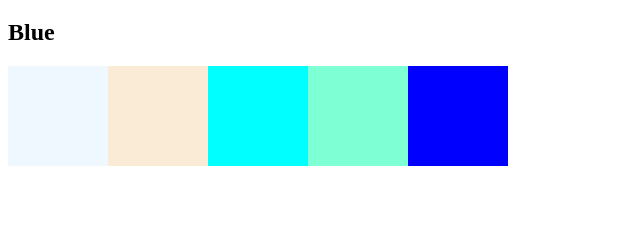
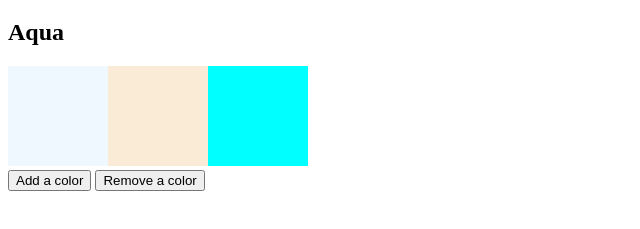
Before and after one commit to kristinejensen/phi-color-block-walkthrough, a plain HTML site: page index.html in a window 1280 px wide. Shown: the part 61-290 px from the top of the page, without its empty margins (0-640 px from the left). Drawn offline with Linux system fonts and the light colour scheme.

Commit message:
Created buttons to add and remove colors

```diff
--- a/client.js
+++ b/client.js
@@ -1,20 +1,13 @@
-var colorArray = ['AliceBlue', 'AntiqueWhite', 'Aqua', 'Aquamarine', 'Blue']; // This creates our array of colors. Generally, it's a good idea to put variables at the top of the code block.
+var colorArray = ['AliceBlue', 'AntiqueWhite', 'Aqua', 'Aquamarine', 'Blue', 'red', 'pink']; // This creates our array of colors. Generally, it's a good idea to put variables at the top of the code block.
 var randomColor = ''; // initializing an empty string is a good idea, because this variable will be a string going forward
+
+var numberOfColors = 3;
+
 $('document').ready(function(){
-  var colorArray = ['AliceBlue', 'AntiqueWhite', 'Aqua', 'Aquamarine', 'Blue']; // This creates our array of colors.
-
-  // loops through all of the colors
-  for (var i = 0; i < colorArray.length; i++) {
-    // adding a new block
-    var newColorBlock = $('<div>'); // creates an empty div
-    newColorBlock.css('background-color', colorArray[i]); // adds a color to the empty div
-    newColorBlock.addClass('colorBlock'); //adds a class to the empty div
-    newColorBlock.data('colorOfBlock', colorArray[i]);
-    $('#colorBlockContainer').append(newColorBlock); // adds the div to the DOM
-  }
+  addBlocksToPage();
 
   $('#colorBlockContainer').on('click', '.colorBlock', function(){ // event listener to listen for clicks on the divs
-    console.log('$(this).data().colorOfBlock : ', $(this).data().colorOfBlock);
+    // console.log('$(this).data().colorOfBlock : ', $(this).data().colorOfBlock);
     var colorOfBlockSelected = $(this).data().colorOfBlock;
     if(randomColor == colorOfBlockSelected){
       $('#responseSection').text('You got it!');
@@ -24,15 +17,38 @@ $('document').ready(function(){
     }
   });
 
-  chooseNewRandomColor();
+  $('#addColorButton').on('click', function(){
+    numberOfColors++;
+    addBlocksToPage();
+  });
+
+  $('#removeColorButton').on('click', function(){
+    numberOfColors--;
+    addBlocksToPage();
+  });
 
 });
 
 function randomNumber(min, max){
   return Math.floor(Math.random() * (1 + max - min) + min);
 }
+
 function chooseNewRandomColor() {
-  var randomNumberSelected = randomNumber(0, colorArray.length - 1); // returns random number. using colorArray.length - 1 is better than hard coding in case you would add more colors
+  var randomNumberSelected = randomNumber(0, numberOfColors - 1); // returns random number. using colorArray.length - 1 is better than hard coding in case you would add more colors
   randomColor = colorArray[randomNumberSelected]; // uses randomNumberSelected to pick a random color from colorArray
   $('#userColorPrompt').text(randomColor);
 }
+
+function addBlocksToPage(){
+  $('#colorBlockContainer').empty(); // clears all blocks before adding new ones
+  // loops through all of the colors
+  for (var i = 0; i < numberOfColors; i++) {
+    // adding a new block
+    var newColorBlock = $('<div>'); // creates an empty div
+    newColorBlock.css('background-color', colorArray[i]); // adds a color to the empty div
+    newColorBlock.addClass('colorBlock'); //adds a class to the empty div
+    newColorBlock.data('colorOfBlock', colorArray[i]);
+    $('#colorBlockContainer').append(newColorBlock); // adds the div to the DOM
+  }
+  chooseNewRandomColor();
+}
--- a/index.html
+++ b/index.html
@@ -11,7 +11,8 @@
     <h1>Color Block Walkthrough</h1>
     <h2 id="userColorPrompt"></h2>
     <h3 id="responseSection"></h3>
-    <div id="colorBlockContainer">
-    </div>
+    <div id="colorBlockContainer"></div>
+      <button type="button" name="button" id="addColorButton">Add a color</button>
+      <button type="button" name="button" id="removeColorButton">Remove a color</button>
   </body>
 </html>
```
